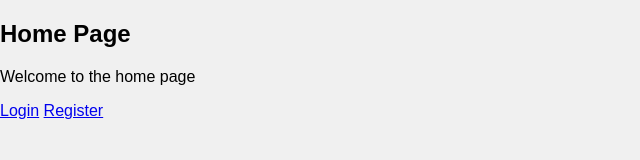
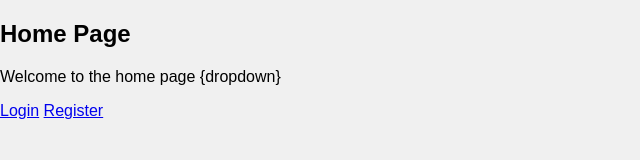
Before and after one commit to taqihaider110/PRACTICE-GIT, a plain HTML site: page index.html in a window 1280 px wide. Shown: the whole page, without its empty margins (0-640 px from the left). Drawn offline with Linux system fonts and the light colour scheme.

Commit message:
Changes in html

```diff
--- a/index.html
+++ b/index.html
@@ -9,7 +9,7 @@
         <div class="header">
             <h2>Home Page</h2>
             <p>
-                Welcome to the home page
+                Welcome to the home page {dropdown}
             </p>
         </div>
         <div class="content">
```
